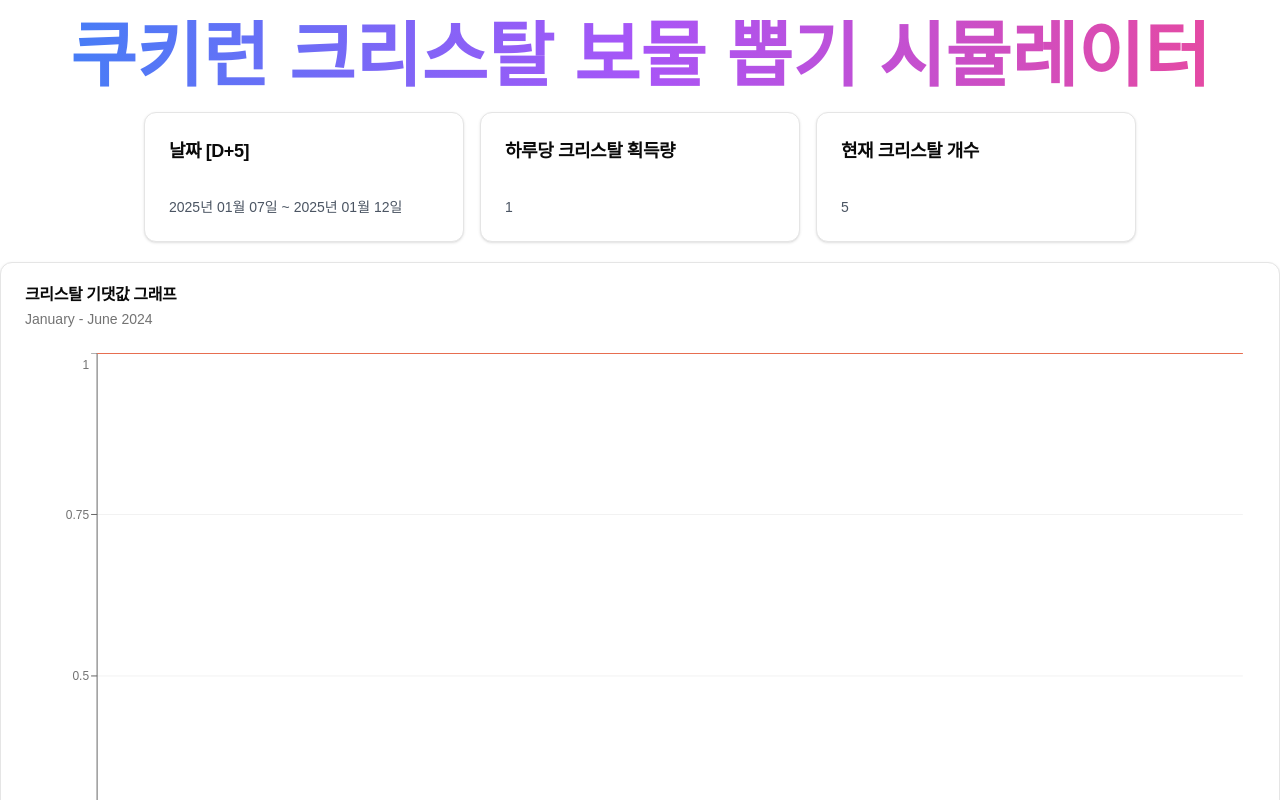
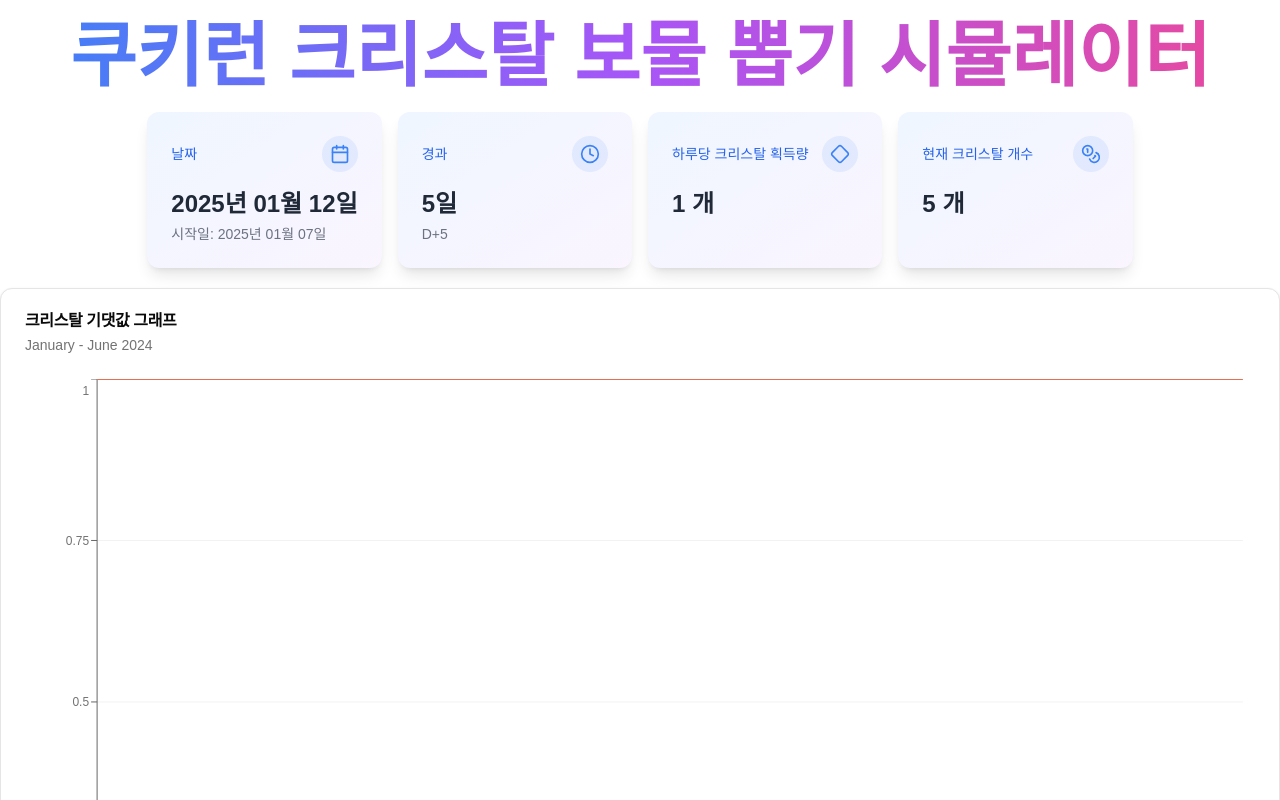
Before and after one commit to syki66/cookierun-crystal-simulator, a Next.js app: page /simulator/show in a window 1280 px wide. Shown: the top 800 px of the page. Built offline with nearby package versions, Linux system fonts and the light colour scheme.

Commit message:
feat: 대시보드용 카드 컴포넌트 업데이트

```diff
--- a/components/crystal-chart/dashboard-card.tsx
+++ b/components/crystal-chart/dashboard-card.tsx
@@ -1,51 +1,37 @@
-import React from 'react';
-import {
-  Card,
-  CardContent,
-  CardHeader,
-  CardTitle,
-  CardDescription,
-  CardFooter,
-} from '@/components/ui/card';
+import { Card, CardContent } from '@/components/ui/card';
+import { type LucideIcon } from 'lucide-react';
 
 interface DashboardCardProps {
   title: string;
-  description: string;
-  icon?: React.ReactNode;
-  link?: {
-    text: string;
-    href: string;
-  };
+  icon: LucideIcon;
+  value: string;
+  subtext: string;
 }
 
-const DashboardCard: React.FC<DashboardCardProps> = ({
+export default function DashboardCard({
   title,
-  description,
-  icon,
-  link,
-}) => {
+  icon: Icon,
+  value,
+  subtext,
+}: DashboardCardProps) {
   return (
-    <Card className="w-full max-w-xs">
-      <CardHeader>
-        <div className="flex items-center mb-2">
-          {icon && <div className="mr-2 text-2xl">{icon}</div>}
-          <CardTitle className="text-lg">{title}</CardTitle>
+    <Card className="overflow-hidden bg-gradient-to-br from-blue-50 to-purple-50 dark:from-blue-900/20 dark:to-purple-900/20 border-none shadow-lg">
+      <CardContent className="p-6">
+        <div className="flex items-center justify-between mb-4">
+          <h3 className="text-sm font-medium text-blue-600 dark:text-blue-400">
+            {title}
+          </h3>
+          <div className="p-2 bg-blue-500/10 rounded-full">
+            <Icon className="w-5 h-5 text-blue-500" />
+          </div>
         </div>
-      </CardHeader>
-      <CardContent>
-        <CardDescription className="text-sm text-gray-600">
-          {description}
-        </CardDescription>
+        <p className="text-2xl font-bold text-gray-800 dark:text-gray-100">
+          {value}
+        </p>
+        <p className="mt-1 text-sm text-gray-500 dark:text-gray-400">
+          {subtext}
+        </p>
       </CardContent>
-      {link && (
-        <CardFooter>
-          <a href={link.href} className="text-blue-500 text-sm hover:underline">
-            {link.text}
-          </a>
-        </CardFooter>
-      )}
     </Card>
   );
-};
-
-export default DashboardCard;
+}
--- a/components/simulator.tsx
+++ b/components/simulator.tsx
@@ -9,7 +9,12 @@ import { splitArrayByCrystalKeyword } from '@/lib/split';
 import CrystalChart from './crystal-chart';
 import DashboardCard from './crystal-chart/dashboard-card';
 import { initDataParams } from '@/types/params';
-import { addDaysToTimestamp, formatTimestampToDate } from '@/lib/date';
+import {
+  addDaysToTimestamp,
+  convertToYearsMonthDays,
+  formatTimestampToDate,
+} from '@/lib/date';
+import { Calendar, Clock, Diamond, Coins } from 'lucide-react';
 
 interface SimulatorProps {
   initData: initDataParams;
@@ -72,17 +77,32 @@ const Simulator = ({ initData }: SimulatorProps) => {
   return (
     <>
       <div className="flex flex-wrap gap-4 justify-center mb-5">
-        <DashboardCard
-          title={`날짜 [D+${days}]`}
-          description={`${formatTimestampToDate(
-            initData.timestamp
-          )} ~ ${addDaysToTimestamp(initData.timestamp, days)}`}
-        />
-        <DashboardCard
-          title="하루당 크리스탈 획득량"
-          description={crystalsPerDay}
-        />
-        <DashboardCard title="현재 크리스탈 개수" description={crystals} />
+        <div className="grid gap-4 md:grid-cols-2 lg:grid-cols-4">
+          <DashboardCard
+            title="날짜"
+            icon={Calendar}
+            value={`${addDaysToTimestamp(initData.timestamp, days)}`}
+            subtext={`시작일: ${formatTimestampToDate(initData.timestamp)}`}
+          />
+          <DashboardCard
+            title="경과"
+            icon={Clock}
+            value={`${convertToYearsMonthDays(initData.timestamp, days)}`}
+            subtext={`D+${days.toLocaleString()}`}
+          />
+          <DashboardCard
+            title="하루당 크리스탈 획득량"
+            icon={Diamond}
+            value={`${crystalsPerDay.toLocaleString()} 개`}
+            subtext=""
+          />
+          <DashboardCard
+            title="현재 크리스탈 개수"
+            icon={Coins}
+            value={`${crystals.toLocaleString()} 개`}
+            subtext=""
+          />
+        </div>
       </div>
       <CrystalChart chartData={chartData} />
       <Inventory items={splitArrayByCrystalKeyword(inventory)} />
```
